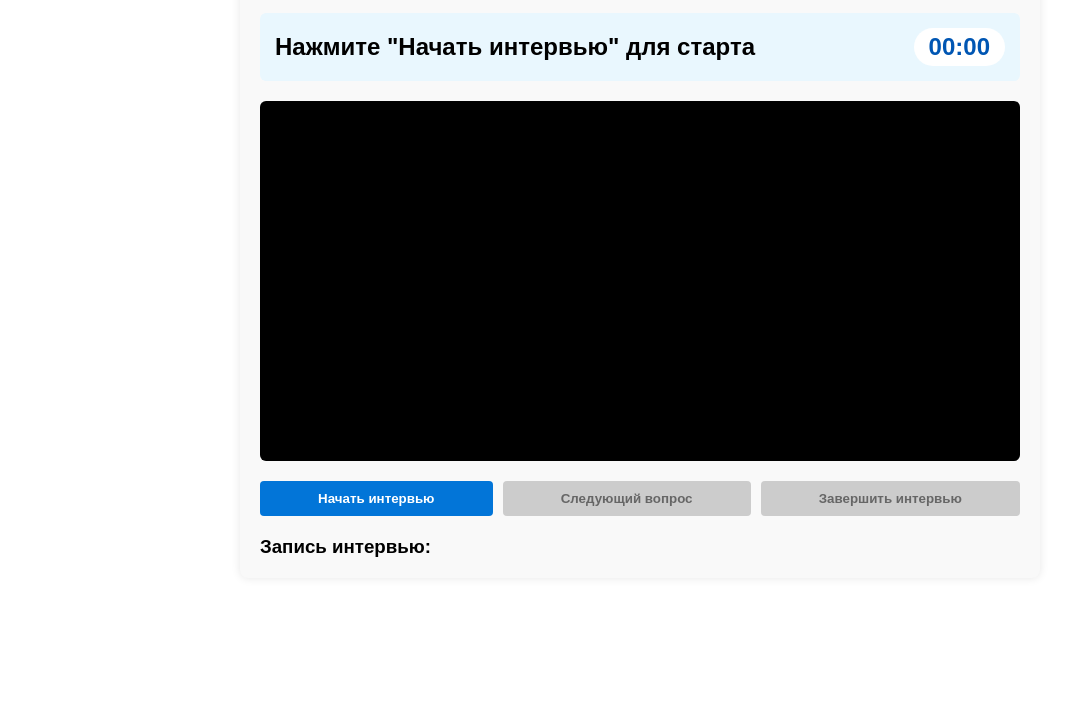
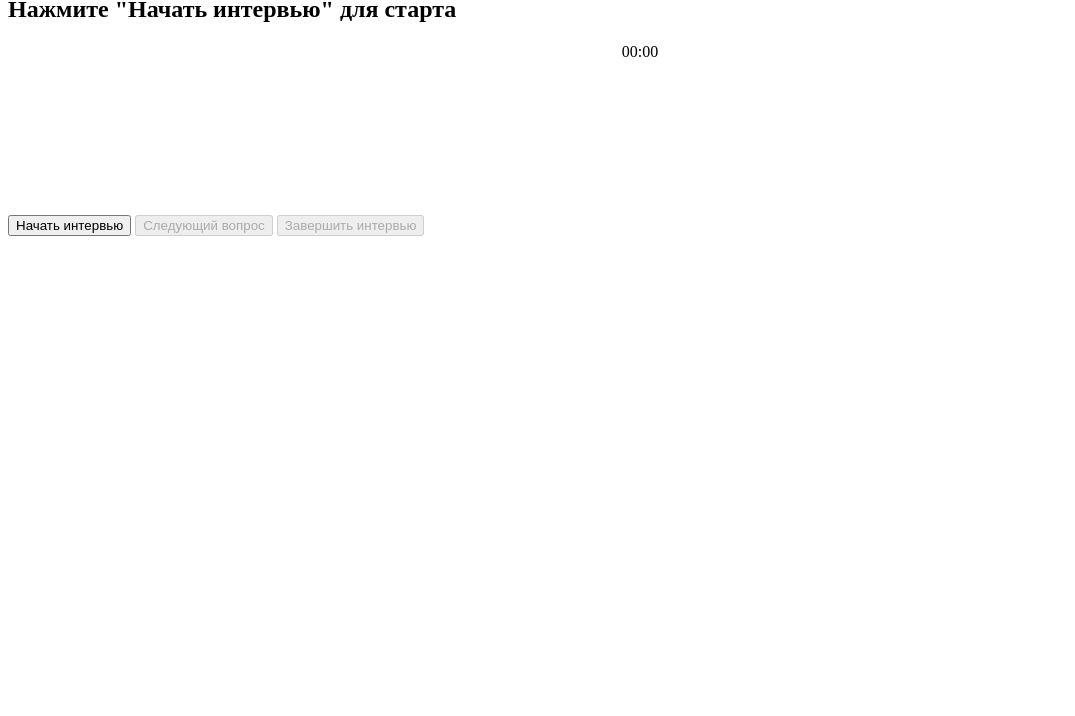
Before and after one commit to ifpornAI/simple-webrtc-recorder, a plain HTML site: page index.html in a window 1280 px wide. Shown: the part 84-800 px from the top of the page, without its empty margins (0-1075 px from the left). Drawn offline with Linux system fonts and the light colour scheme.

Commit message:
Update style.css

```diff
--- a/style.css
+++ b/style.css
@@ -1,110 +1,43 @@
-* {
-    box-sizing: border-box;
-    margin: 0;
-    padding: 0;
-    font-family: Arial, sans-serif;
+/* Добавьте в конец существующего файла style.css */
+.hidden {
+    display: none;
 }
 
-.container {
-    max-width: 800px;
-    margin: 20px auto;
-    padding: 20px;
-    background-color: #f9f9f9;
-    border-radius: 8px;
-    box-shadow: 0 0 10px rgba(0,0,0,0.1);
+.question-number {
+    background-color: #0275d8;
+    color: white;
+    border-radius: 50%;
+    width: 25px;
+    height: 25px;
+    display: inline-flex;
+    justify-content: center;
+    align-items: center;
+    margin-right: 10px;
+    font-size: 14px;
 }
 
-h1 {
-    text-align: center;
-    margin-bottom: 20px;
-    color: #333;
-}
-
-.question-container {
-    background-color: #e9f7fe;
-    padding: 15px;
-    border-radius: 6px;
-    margin-bottom: 20px;
-    display: flex;
-    justify-content: space-between;
-    align-items: center;
+#recording-player {
+    margin-top: 15px;
 }
 
 #timer {
-    font-size: 24px;
-    font-weight: bold;
-    color: #0056b3;
-    background: #fff;
-    padding: 5px 15px;
-    border-radius: 20px;
+    min-width: 80px;
+    text-align: center;
 }
 
-.video-container {
-    background-color: #000;
-    height: 360px;
-    width: 100%;
-    margin-bottom: 20px;
+.recording-info {
+    margin-top: 15px;
+    padding: 10px;
+    background-color: #e9f7fe;
     border-radius: 6px;
-    overflow: hidden;
+    font-size: 14px;
 }
 
-video {
-    width: 100%;
-    height: 100%;
-    object-fit: cover;
+.recording-info ul {
+    margin-top: 10px;
+    padding-left: 25px;
 }
 
-.controls {
-    display: flex;
-    gap: 10px;
-    margin-bottom: 20px;
-    flex-wrap: wrap;
+.recording-info li {
+    margin-bottom: 5px;
 }
-
-.btn {
-    padding: 10px 15px;
-    border: none;
-    border-radius: 4px;
-    cursor: pointer;
-    font-weight: bold;
-    flex-grow: 1;
-    min-width: 120px;
-}
-
-.primary {
-    background-color: #0275d8;
-    color: white;
-}
-
-.success {
-    background-color: #5cb85c;
-    color: white;
-}
-
-.danger {
-    background-color: #d9534f;
-    color: white;
-}
-
-.btn:disabled {
-    background-color: #cccccc;
-    color: #666666;
-    cursor: not-allowed;
-}
-
-.recordings {
-    margin-top: 30px;
-}
-
-.recording-item {
-    margin: 10px 0;
-    padding: 15px;
-    background-color: #fff;
-    border-radius: 6px;
-    box-shadow: 0 2px 5px rgba(0,0,0,0.1);
-}
-
-.recording-item h4 {
-    margin-bottom: 10px;
-    color: #333;
-}
```
